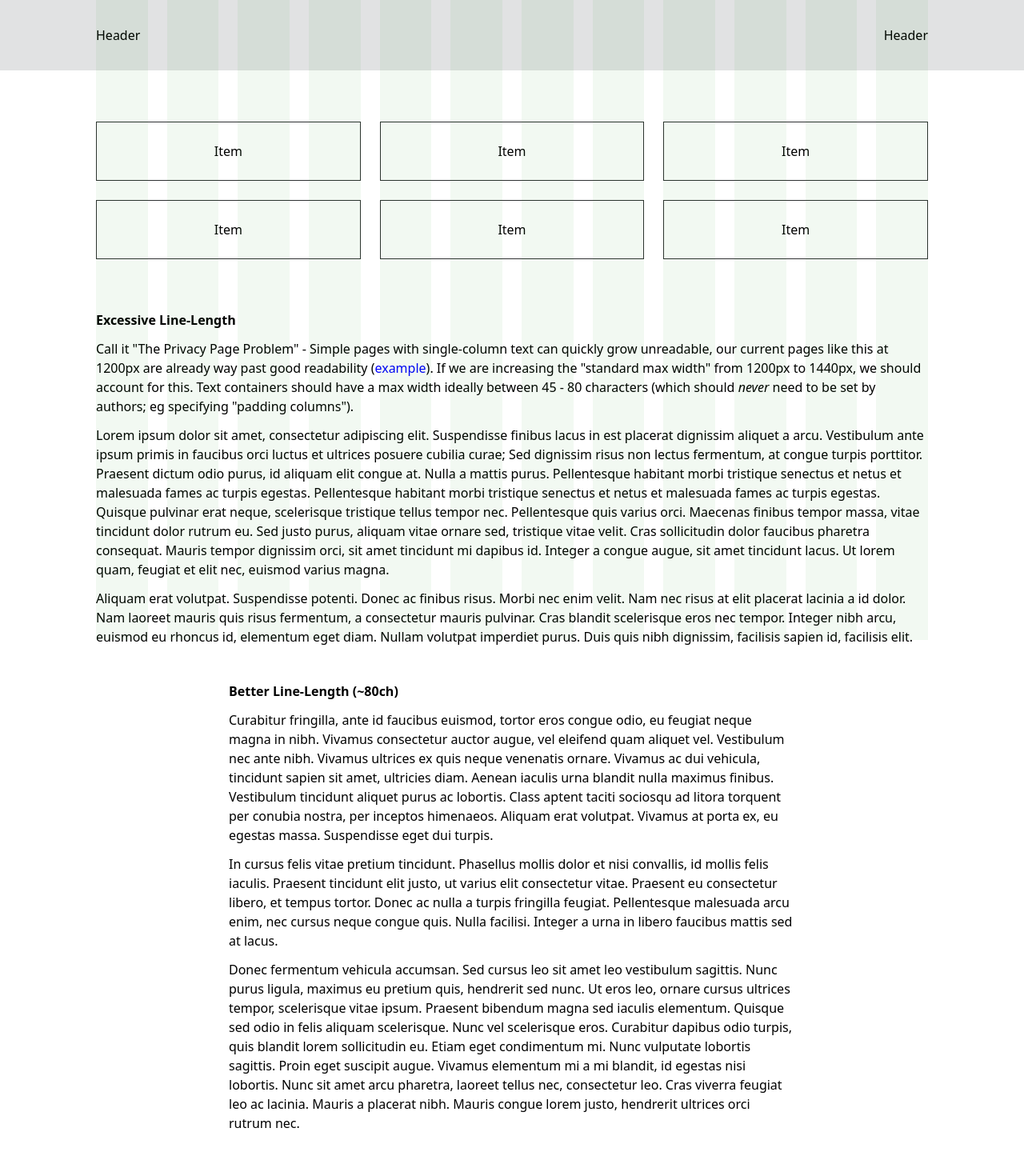
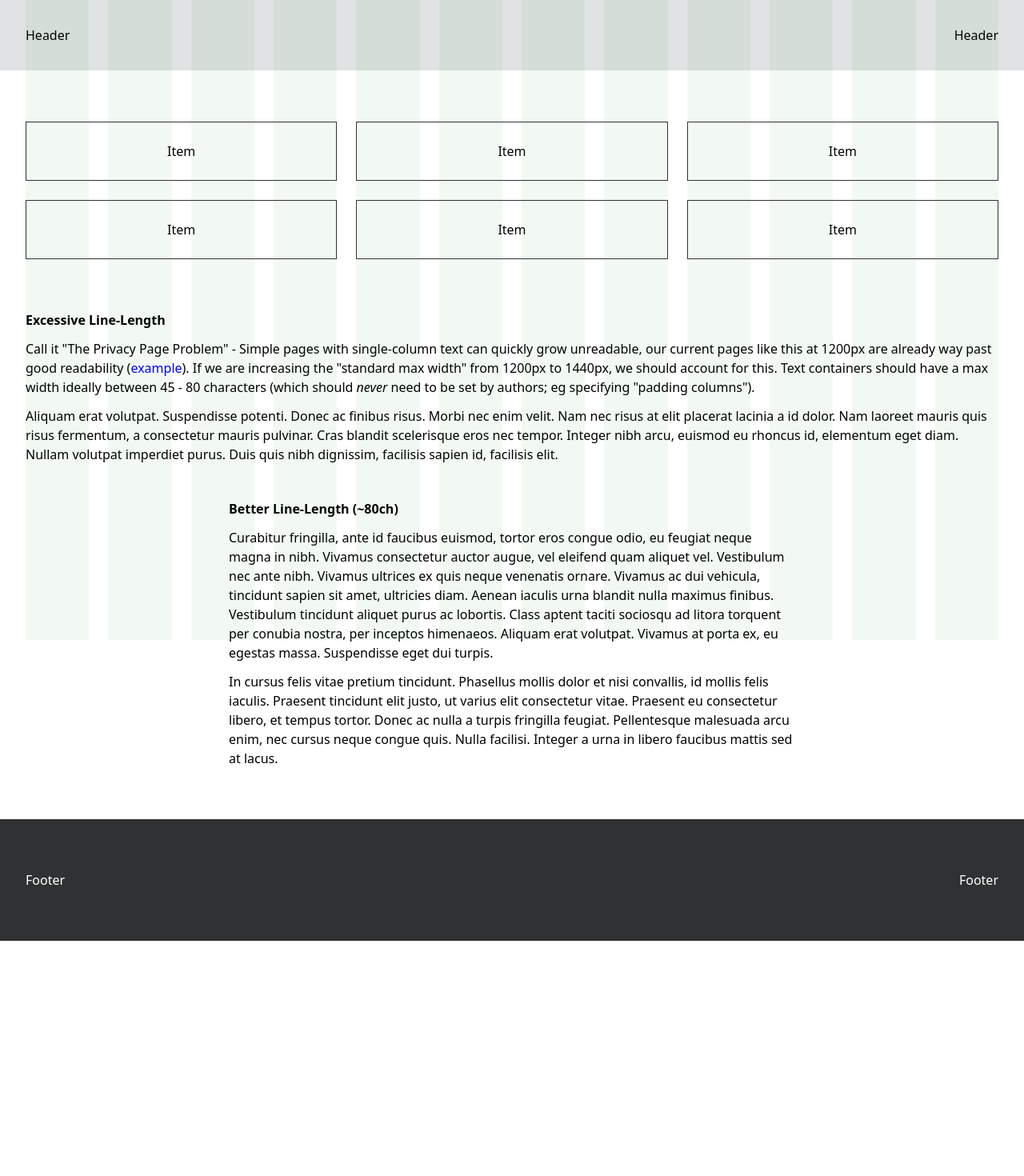
Before and after one commit to bcairns/sk-new-grid, a SvelteKit app: page / in a window 1280 px wide. Shown: the top 1470 px of the page at 80% size. After the commit the page ends 1176 px from the top, so only its background shows below. Built offline with nearby package versions, Linux system fonts and the light colour scheme.

Commit message:
nuke huge margins

```diff
--- a/src/routes/+page.svelte
+++ b/src/routes/+page.svelte
@@ -18,9 +18,7 @@
 
     <p>Call it "The Privacy Page Problem" - Simple pages with single-column text can quickly grow unreadable, our current pages like this at 1200px are already way past good readability (<a target="_blank" href="https://www.logitech.com/en-us/tos/terms.html">example</a>). If we are increasing the "standard max width" from 1200px to 1440px, we should account for this.  Text containers should have a max width ideally between 45 - 80 characters (which should <em>never</em> need to be set by authors; eg specifying "padding columns").</p>
 
-    <p>
-        Lorem ipsum dolor sit amet, consectetur adipiscing elit. Suspendisse finibus lacus in est placerat dignissim aliquet a arcu. Vestibulum ante ipsum primis in faucibus orci luctus et ultrices posuere cubilia curae; Sed dignissim risus non lectus fermentum, at congue turpis porttitor. Praesent dictum odio purus, id aliquam elit congue at. Nulla a mattis purus. Pellentesque habitant morbi tristique senectus et netus et malesuada fames ac turpis egestas. Pellentesque habitant morbi tristique senectus et netus et malesuada fames ac turpis egestas. Quisque pulvinar erat neque, scelerisque tristique tellus tempor nec. Pellentesque quis varius orci. Maecenas finibus tempor massa, vitae tincidunt dolor rutrum eu. Sed justo purus, aliquam vitae ornare sed, tristique vitae velit. Cras sollicitudin dolor faucibus pharetra consequat. Mauris tempor dignissim orci, sit amet tincidunt mi dapibus id. Integer a congue augue, sit amet tincidunt lacus. Ut lorem quam, feugiat et elit nec, euismod varius magna.
-    </p>
+
     <p>
         Aliquam erat volutpat. Suspendisse potenti. Donec ac finibus risus. Morbi nec enim velit. Nam nec risus at elit placerat lacinia a id dolor. Nam laoreet mauris quis risus fermentum, a consectetur mauris pulvinar. Cras blandit scelerisque eros nec tempor. Integer nibh arcu, euismod eu rhoncus id, elementum eget diam. Nullam volutpat imperdiet purus. Duis quis nibh dignissim, facilisis sapien id, facilisis elit.
     </p>
@@ -33,9 +31,6 @@
         </p>
         <p>
             In cursus felis vitae pretium tincidunt. Phasellus mollis dolor et nisi convallis, id mollis felis iaculis. Praesent tincidunt elit justo, ut varius elit consectetur vitae. Praesent eu consectetur libero, et tempus tortor. Donec ac nulla a turpis fringilla feugiat. Pellentesque malesuada arcu enim, nec cursus neque congue quis. Nulla facilisi. Integer a urna in libero faucibus mattis sed at lacus.
-        </p>
-        <p>
-            Donec fermentum vehicula accumsan. Sed cursus leo sit amet leo vestibulum sagittis. Nunc purus ligula, maximus eu pretium quis, hendrerit sed nunc. Ut eros leo, ornare cursus ultrices tempor, scelerisque vitae ipsum. Praesent bibendum magna sed iaculis elementum. Quisque sed odio in felis aliquam scelerisque. Nunc vel scelerisque eros. Curabitur dapibus odio turpis, quis blandit lorem sollicitudin eu. Etiam eget condimentum mi. Nunc vulputate lobortis sagittis. Proin eget suscipit augue. Vivamus elementum mi a mi blandit, id egestas nisi lobortis. Nunc sit amet arcu pharetra, laoreet tellus nec, consectetur leo. Cras viverra feugiat leo ac lacinia. Mauris a placerat nibh. Mauris congue lorem justo, hendrerit ultrices orci rutrum nec.
         </p>
     </TextContainer>
 </MaxWidthAndPadding>
--- a/src/routes/MaxWidthAndPadding.svelte
+++ b/src/routes/MaxWidthAndPadding.svelte
@@ -3,7 +3,6 @@
     export { _class as class };
 </script>
 
-<div class="max-w-[772px] lg:max-w-[1680px] px-4 md:px-8 lg:px-[120px] mx-auto {_class}"
->
+<div class="max-w-[1504px] px-4 md:px-8 mx-auto {_class}">
     <slot />
 </div>
```
